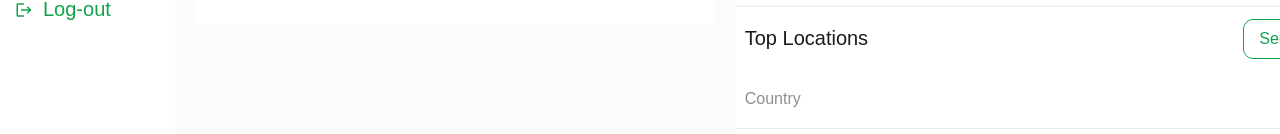
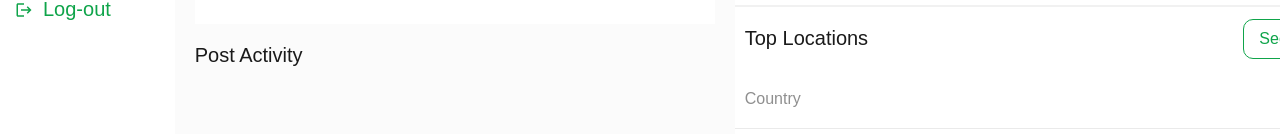
Before and after one commit to YoosufAathil/LYT-Dashboard, a React (Create React App) app: page / in a window 1280 px wide. Shown: the part 628-762 px from the top of the page. Built offline with nearby package versions, Linux system fonts and the light colour scheme; a web font is replaced by a local one.

Commit message:
Add post activity section to Home page

```diff
--- a/src/Components/Barchart/Barchart.jsx
+++ b/src/Components/Barchart/Barchart.jsx
@@ -54,6 +54,9 @@ const Barchart = () => {
           <Bar dataKey="uv" fill="rgba(15, 164, 74, 0.3)" barSize={30} />
         </BarChart>
       </div>
+      <div className="postactivity">
+        <span className="heading">Post Activity</span>
+      </div>
     </div>
   );
 };
--- a/src/Components/Barchart/Barchart.scss
+++ b/src/Components/Barchart/Barchart.scss
@@ -34,4 +34,14 @@
         align-items: center;
         justify-content: center;
     }
+
+    .postactivity {
+        margin: 20px 0;
+        color: #1A1A1A;
+        font-size: 20px;
+        display: flex;
+        align-items: center;
+        justify-content: flex-start;
+
+    }
 }
--- /dev/null
+++ b/src/Components/Post/postactivity.scss
@@ -0,0 +1,4 @@
+.postactivity {
+    margin: 0;
+    padding: 0;
+}
--- a/src/pages/Home.jsx
+++ b/src/pages/Home.jsx
@@ -27,6 +27,7 @@ const Home = () => {
           <Barchart />
           <Demochart />
         </div>
+        <div className="posts">Post Activity</div>
       </div>
     </div>
   );
```
Also changed, not shown: src/Components/Post/PostActivity.jsx (added, +7 -0 lines), src/Assets/img/eyeicon.png (added), src/Assets/img/spinner.png (added).
